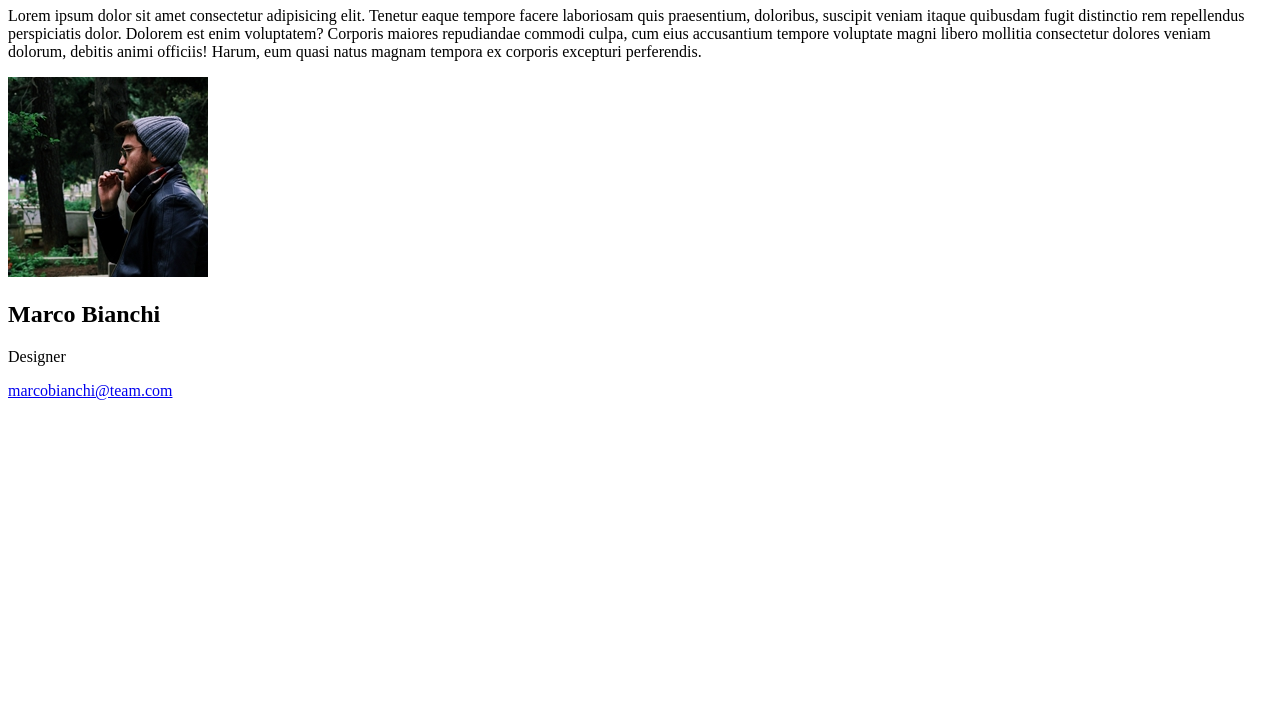
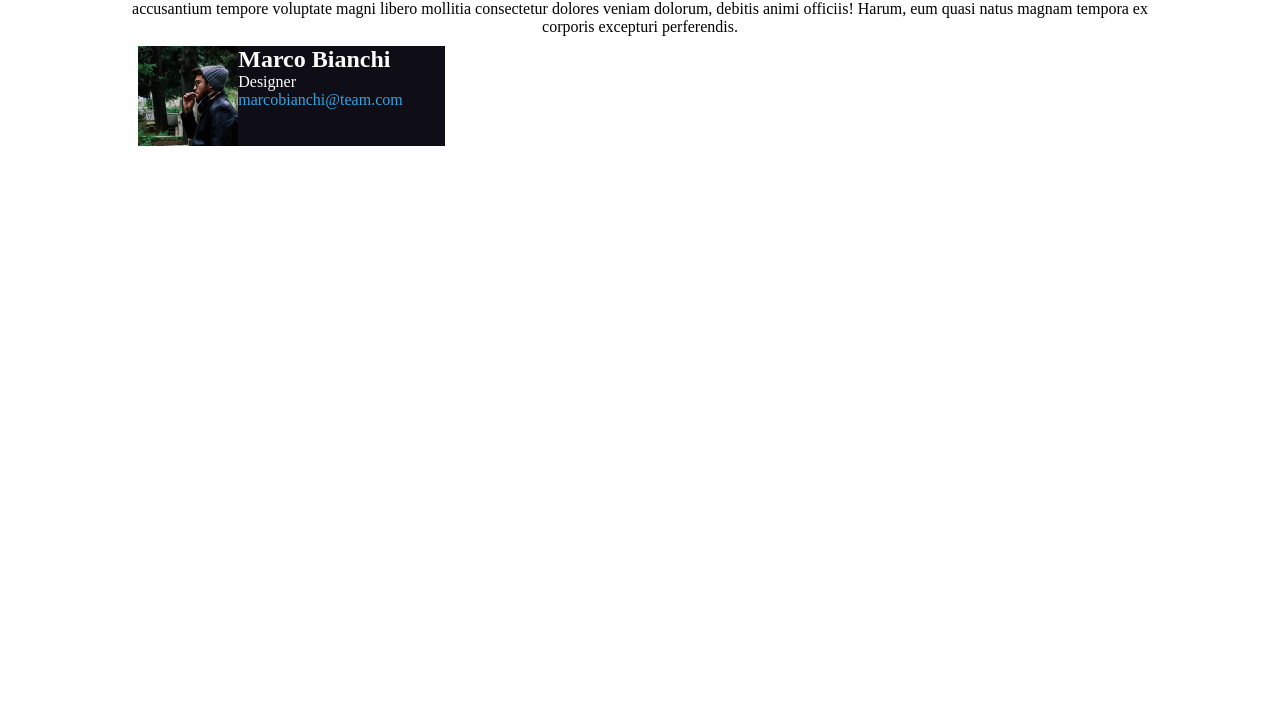
Before and after one commit to AndreaCoggio94/html-css-float-cards, a plain HTML site: page index.html in a window 1280 px wide. Shown: the part 73-800 px from the top of the page. Drawn offline with Linux system fonts and the light colour scheme.

Commit message:
added team card

```diff
--- a/css/style.css
+++ b/css/style.css
@@ -0,0 +1,45 @@
+/* reset */
+
+* {
+  box-sizing: border-box;
+  margin: 0;
+  padding: 0;
+}
+
+/* global */
+
+header,
+.container {
+  width: 80%;
+  margin: auto;
+  text-align: center;
+}
+
+a {
+  color: #34a5e2;
+  text-decoration: none;
+  display: inline;
+}
+/* team members */
+
+.team-card {
+  background-color: #0f0e17;
+  color: #fffffe;
+  float: left;
+  width: 30%;
+  text-align: left;
+  margin: 1%;
+}
+
+img {
+  float: left;
+  height: 100px;
+}
+
+/* utility */
+
+.clearfix::after {
+  display: block;
+  clear: both;
+  content: "";
+}
--- a/index.html
+++ b/index.html
@@ -33,7 +33,7 @@
         <!-- team composition -->
         <div class="team clearfix">
           <!-- team members -->
-          <div class="team-card">
+          <div class="team-card clearfix">
             <img src="./img/male1.png" alt="Marco Bianchi cool picture" />
             <h2>Marco Bianchi</h2>
             <p>Designer</p>
```
